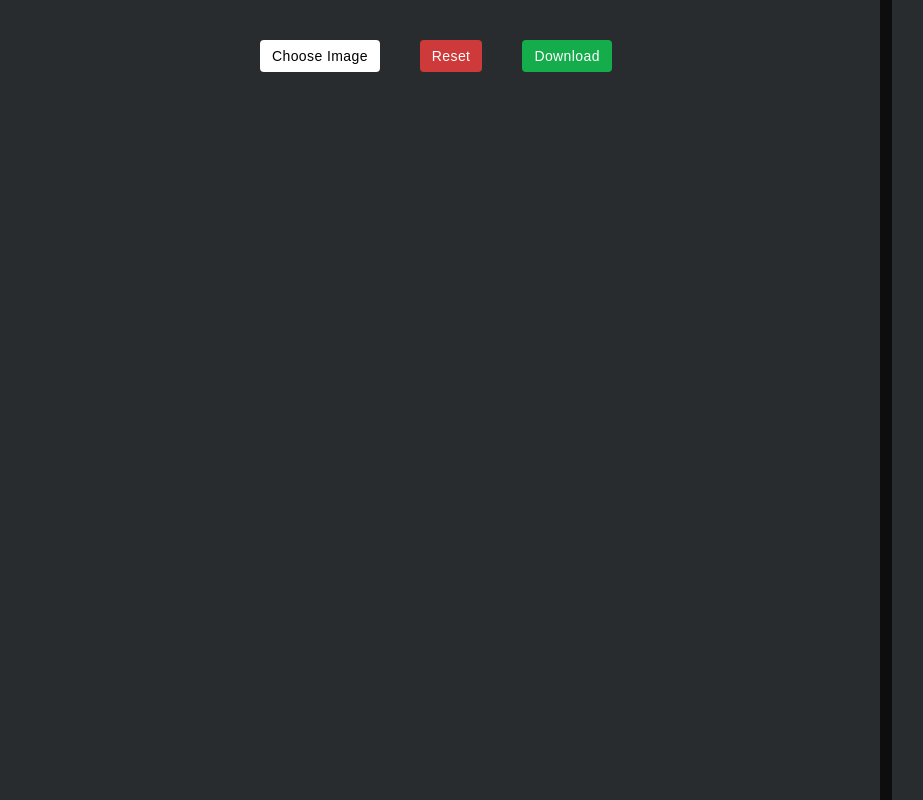
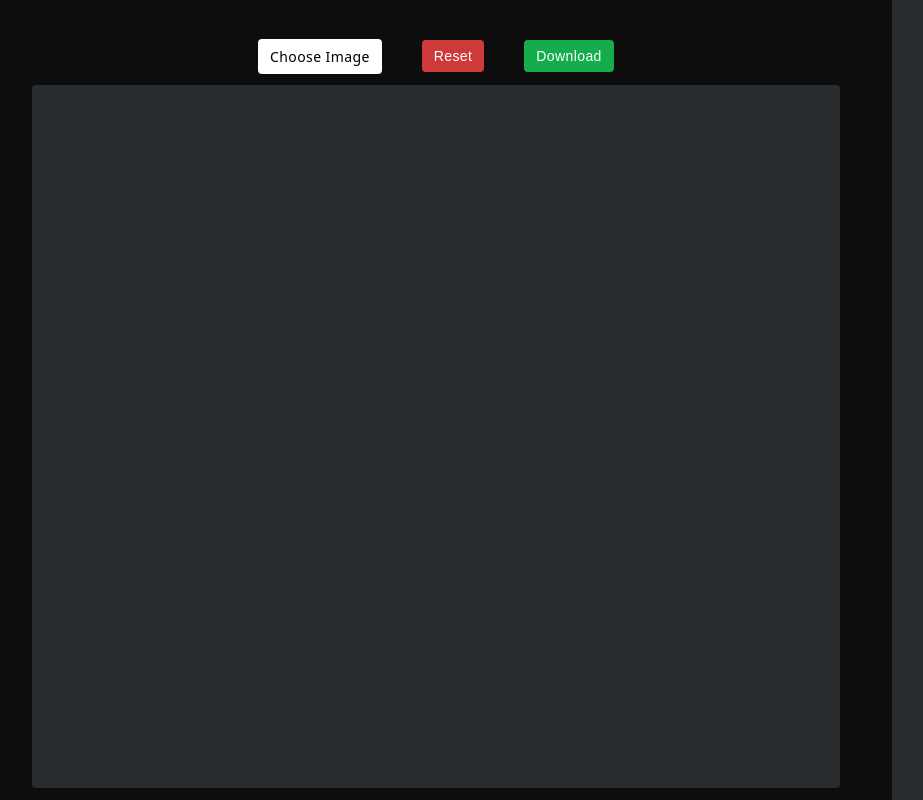
Before and after one commit to softwaredeveloper111/Lumix---Web-based-Photo-Editor-, a website built with Vite: page index.html in a window 1280 px wide. Shown: the whole page, without its empty margins (8-931 px from the left). Built offline with nearby package versions, Linux system fonts and the light colour scheme.

Commit message:
stop(image):image placeholder preview canvas

```diff
--- a/index.html
+++ b/index.html
@@ -10,14 +10,21 @@
     <div id="app">
 
          <div id="left">
+
           <div id="left-top">
 
-             <button class="filter-btns filter-btn1">Choose Image</button>
+             <div>
+               <label for="choose-image"  class="filter-btns filter-btn1">Choose Image</label>
+                <input type="file" name="choose-image" id="choose-image" hidden>
+             </div>
              <button class="filter-btns filter-btn2">Reset</button>
              <button class="filter-btns filter-btn3">Download</button>
 
           </div>
-          <div id="left-bottom"></div>
+
+          <div id="left-bottom">
+
+          </div>
          </div>
 
          <div id="right"></div>
--- a/src/style.css
+++ b/src/style.css
@@ -29,8 +29,11 @@ html{
 #left{
     height: 100%;
     width: 70%;
-    background-color: var(--color-surface);
     padding: var(--space-10);
+    padding-bottom: var(--space-3);
+    display: flex;
+    flex-direction: column;
+    justify-content: space-between;
 }
 
 
@@ -38,6 +41,7 @@ html{
 
     display: flex;
     justify-content: center;
+    align-items: center;
     gap:var(--space-10)
 }
 
@@ -68,6 +72,19 @@ background-color: var(--color-peace);
 
 
 
+/** left buttom -  image preview  section */
+
+#left-bottom{
+    background-color: var(--color-surface);
+    width: 100%;
+    height: 94%;
+    border-radius: var(--radius-sm);
+}
+
+
+
+
+
 /** right panel styling */
 
 
```
